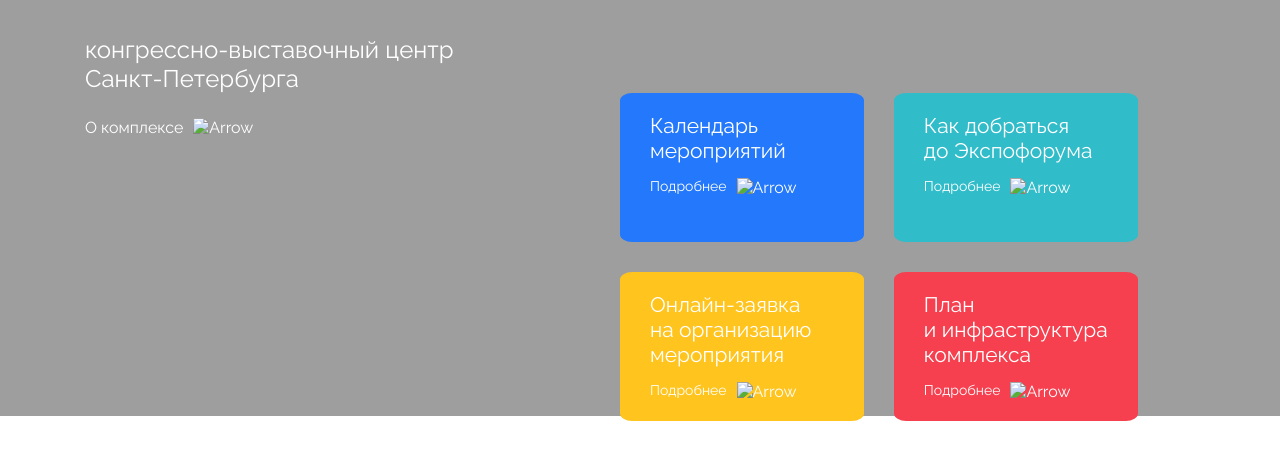
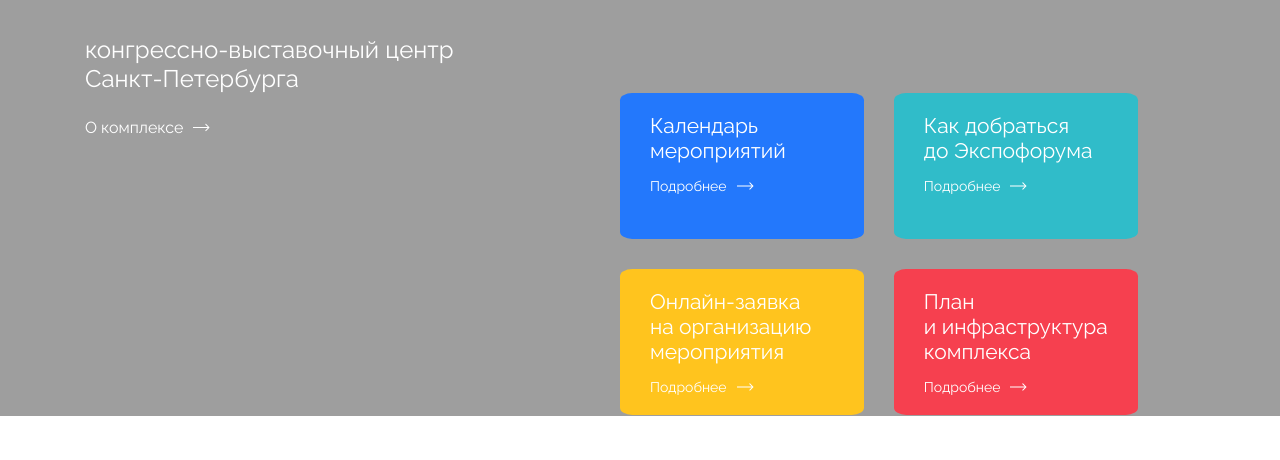
Before and after one commit to KojikiKiraFox/Cucumber, a plain HTML site: page index.html in a window 1280 px wide. Shown: the part 384-844 px from the top of the page. Drawn offline with Linux system fonts and the light colour scheme; the site is published under a folder, as on GitHub Pages, so addresses that start at the root find nothing.

Commit message:
fix img2

```diff
--- a/index.html
+++ b/index.html
@@ -41,32 +41,32 @@
                     <div class="hero__txt">
                         <h1 class="hero__txt-top">ЭКСПОФОРУМ </h1>
                         <p class="hero__txt-bottom">конгрессно-выставочный центр<br>Санкт-Петербурга</p>
-                        <p class="text-link"><a href="#" class="txt-link">О комплексе <img src="../img/icons/Arrow 1.svg" alt="Arrow" class="arrow"></a></p>
+                        <p class="text-link"><a href="#" class="txt-link">О комплексе <img src="img/icons/Arrow 1.svg" alt="Arrow" class="arrow"></a></p>
                     </div>
                     <!-- herp__txt -->
                     <div class="hero__panelka">
                         <div class="hero__panelka-items">
                             <div class="hero__panelka-item">
                                 <p class="panelka-txt">Календарь<br>мероприятий</p>
-                                <p class="text-link"><a href="#" class="txt-link">Подробнее<img src="../img/icons/Arrow 1.svg" alt="Arrow" class="arrow"></a></p>
+                                <p class="text-link"><a href="#" class="txt-link">Подробнее<img src="img/icons/Arrow 1.svg" alt="Arrow" class="arrow"></a></p>
                             </div>
                             <!-- hero__panelka-item -->
 
                             <div class="hero__panelka-item">
                                 <p class="panelka-txt">Онлайн-заявка <br> на организацию <br> мероприятия</p>
-                                <p class="text-link"><a href="#" class="txt-link">Подробнее<img src="../img/icons/Arrow 1.svg" alt="Arrow" class="arrow"></a></p>
+                                <p class="text-link"><a href="#" class="txt-link">Подробнее<img src="img/icons/Arrow 1.svg" alt="Arrow" class="arrow"></a></p>
                             </div>
                             <!-- hero__panelka-item -->
 
                             <div class="hero__panelka-item">
                                 <p class="panelka-txt">Как добраться <br> до Экспофорума</p>
-                                <p class="text-link"><a href="#" class="txt-link">Подробнее<img src="../img/icons/Arrow 1.svg" alt="Arrow" class="arrow"></a></p>
+                                <p class="text-link"><a href="#" class="txt-link">Подробнее<img src="img/icons/Arrow 1.svg" alt="Arrow" class="arrow"></a></p>
                             </div>
                             <!-- hero__panelka-item -->
 
                             <div class="hero__panelka-item">
                                 <p class="panelka-txt">План <br> и инфраструктура <br> комплекса</p>
-                                <p class="text-link"><a href="#" class="txt-link">Подробнее<img src="/img/icons/Arrow 1.svg" alt="Arrow" class="arrow"></a></p>
+                                <p class="text-link"><a href="#" class="txt-link">Подробнее<img src="img/icons/Arrow 1.svg" alt="Arrow" class="arrow"></a></p>
                             </div>
                             <!-- hero__panelka-item -->
                         </div>
```
